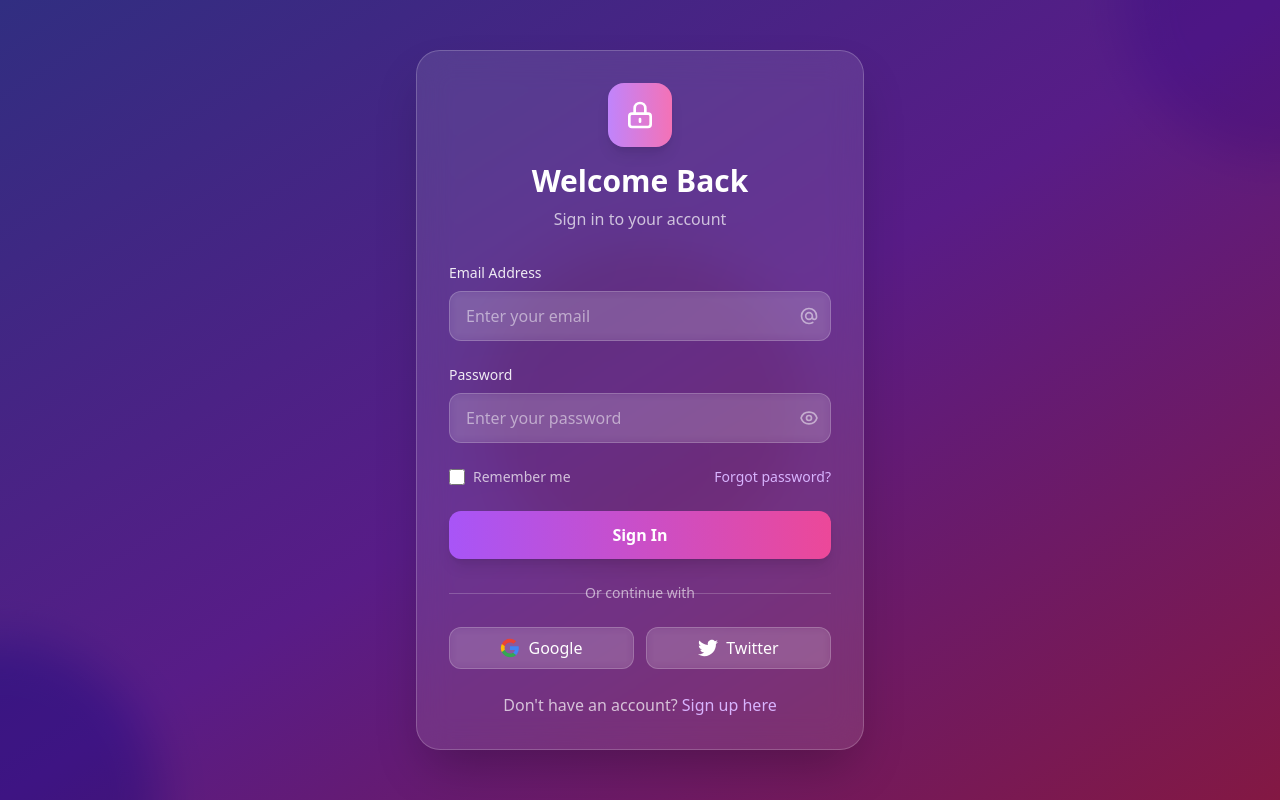
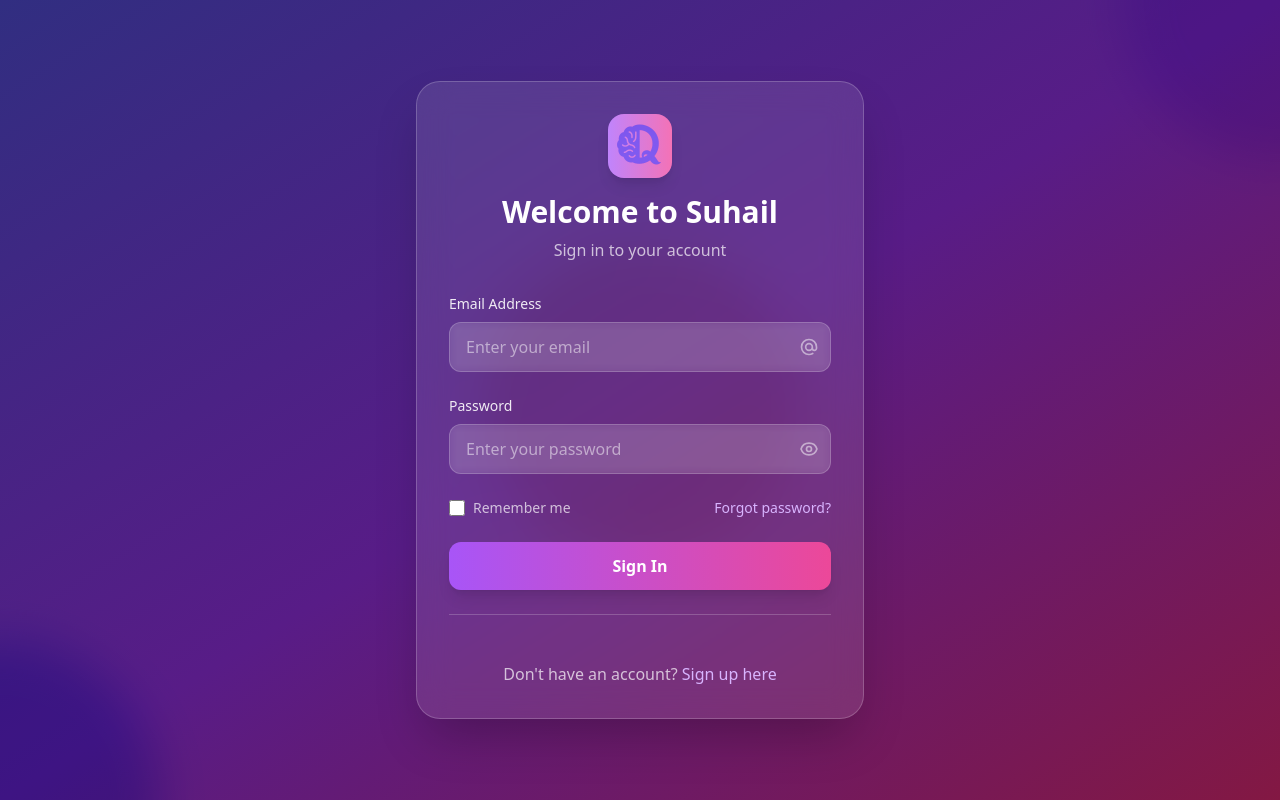
Before and after one commit to arshiyan-latent/suhail_flask, a Flask app: page /login in a window 1280 px wide. Run offline with Flask 3, Linux system fonts and the light colour scheme; some libraries are stand-ins or nearby versions.

Commit message:
fixed login page according to feedback

```diff
--- a/templates/chat.html
+++ b/templates/chat.html
@@ -108,7 +108,7 @@
             </span>
           </li>
         {% else %}
-          <li class="text-white/50 italic">No recent chats</li>
+          <!-- <li class="text-white/50 italic">No recent chats</li> -->
         {% endfor %}
       </ul>
     </div>
--- a/templates/login.html
+++ b/templates/login.html
@@ -56,12 +56,14 @@
         <div class="backdrop-blur-lg bg-white/10 rounded-3xl shadow-2xl border border-white/20 p-8 animate-slide-up">
             <!-- Header -->
             <div class="text-center mb-8">
-                <div class="w-16 h-16 bg-gradient-to-r from-purple-400 to-pink-400 rounded-2xl flex items-center justify-center mx-auto mb-4 shadow-lg">
-                    <svg class="w-8 h-8 text-white" fill="none" stroke="currentColor" viewBox="0 0 24 24">
+                <div class="w-16 h-16 bg-gradient-to-r from-purple-400 to-pink-400 rounded-2xl flex items-center justify-center mx-auto mb-4 shadow-lg pt-1">
+                    <!-- <svg class="w-8 h-8 text-white" fill="none" stroke="currentColor" viewBox="0 0 24 24">
                         <path stroke-linecap="round" stroke-linejoin="round" stroke-width="2" d="M12 15v2m-6 4h12a2 2 0 002-2v-6a2 2 0 00-2-2H6a2 2 0 00-2 2v6a2 2 0 002 2zm10-10V7a4 4 0 00-8 0v4h8z"></path>
-                    </svg>
+                    </svg> -->
+                    <img src="{{ url_for('static', filename='logo_no_bg.png') }}" alt="Suhail Logo" class="w-16 h-16 object-contain">
+
                 </div>
-                <h1 class="text-3xl font-bold text-white mb-2">Welcome Back</h1>
+                <h1 class="text-3xl font-bold text-white mb-2">Welcome to Suhail</h1>
                 <p class="text-white/70">Sign in to your account</p>
             </div>
 
@@ -151,13 +153,13 @@
                     <div class="w-full border-t border-white/20"></div>
                 </div>
                 <div class="relative flex justify-center text-sm">
-                    <span class="px-2 bg-transparent text-white/60">Or continue with</span>
+                    <!-- <span class="px-2 bg-transparent text-white/60">Or continue with</span> -->
                 </div>
             </div>
 
             <!-- Social Login -->
             <div class="grid grid-cols-2 gap-3">
-                <button
+                <!-- <button
                     type="button"
                     class="flex items-center justify-center px-4 py-2 bg-white/10 border border-white/20 rounded-xl text-white hover:bg-white/20 transition-all duration-300 backdrop-blur-sm"
                 >
@@ -177,7 +179,7 @@
                         <path d="M24 4.557c-.883.392-1.832.656-2.828.775 1.017-.609 1.798-1.574 2.165-2.724-.951.564-2.005.974-3.127 1.195-.897-.957-2.178-1.555-3.594-1.555-3.179 0-5.515 2.966-4.797 6.045-4.091-.205-7.719-2.165-10.148-5.144-1.29 2.213-.669 5.108 1.523 6.574-.806-.026-1.566-.247-2.229-.616-.054 2.281 1.581 4.415 3.949 4.89-.693.188-1.452.232-2.224.084.626 1.956 2.444 3.379 4.6 3.419-2.07 1.623-4.678 2.348-7.29 2.04 2.179 1.397 4.768 2.212 7.548 2.212 9.142 0 14.307-7.721 13.995-14.646.962-.695 1.797-1.562 2.457-2.549z"/>
                     </svg>
                     Twitter
-                </button>
+                </button> -->
             </div>
 
             <!-- Sign Up Link -->
@@ -273,9 +275,10 @@
         //       {% for category, message in messages %}
         //         showFlashMessage('{{ message }}', '{{ category }}');
         //       {% endfor %}
-        //     </script>
         //   {% endif %}
         // {% endwith %}
+        //     </script>
+
     </script>
 </body>
 </html>
```
Also changed, not shown: instance/users.db, static/brainsq.jpeg (added), static/logo_no_bg.png (added), 2 other files.
